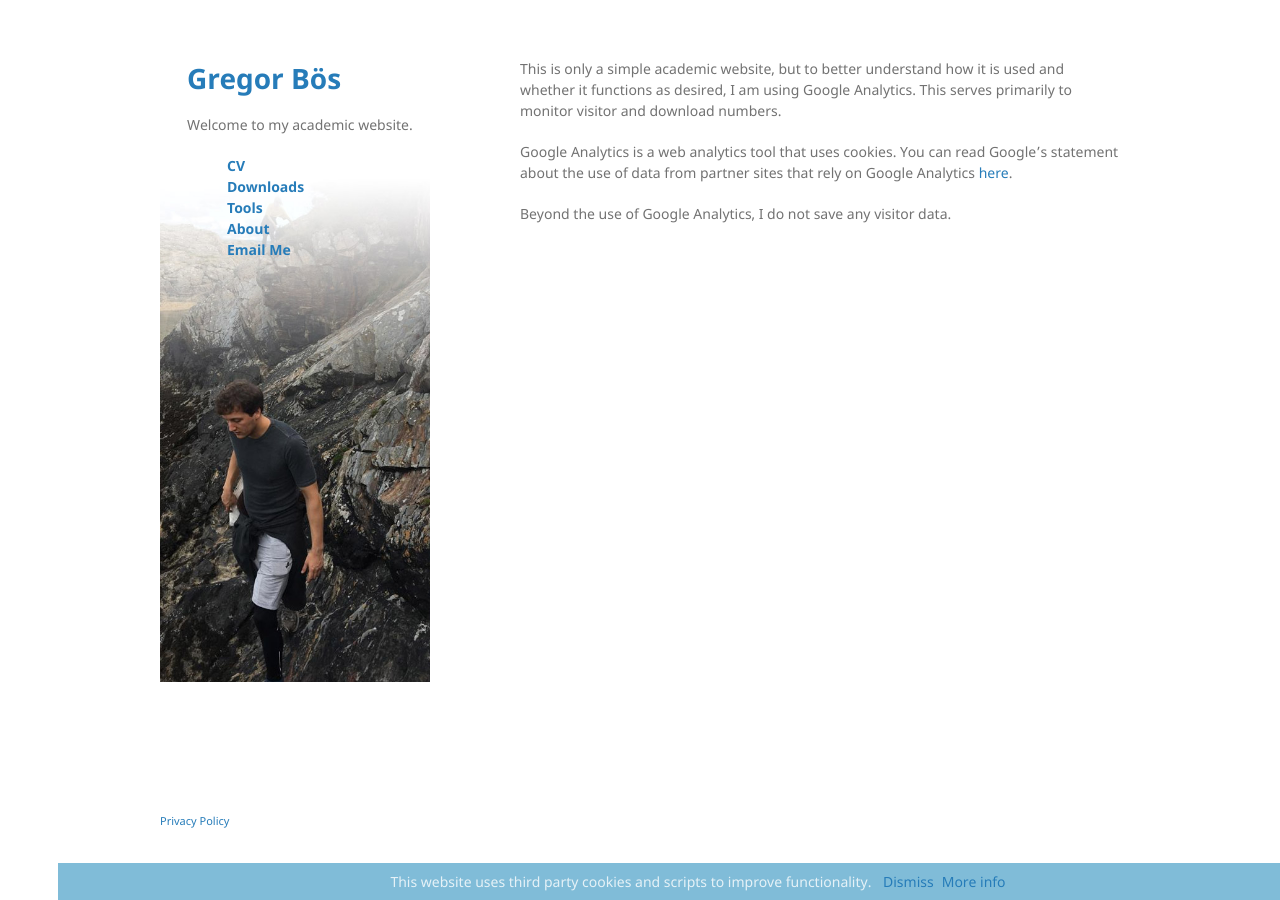
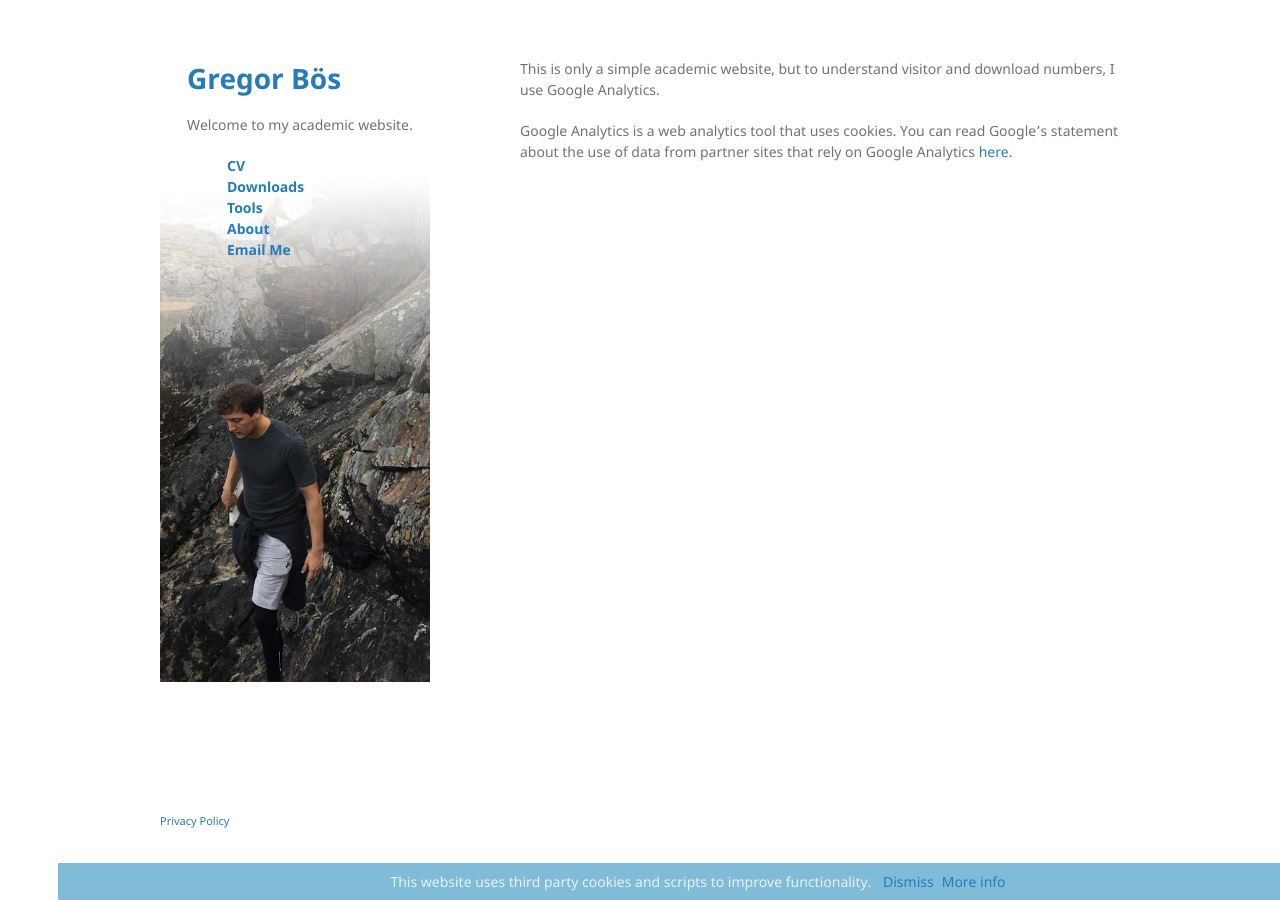
Before and after one commit to gboes/gboes.github.io, a Jekyll site: the page built from privacy.md, in a window 1280 px wide. Built offline with Jekyll 4.4.1, drawn with Linux system fonts in a browser that asks for light colours; Markdown is read by kramdown in place of the engine named in the settings.

Commit message:
Updated GA description.

```diff
--- a/privacy.md
+++ b/privacy.md
@@ -5,8 +5,6 @@ permalink: /privacy/
 description: Privacy policy of the academic website of Gregor Bös.
 ---
 
-This is only a simple academic website, but to better understand how it is used and whether it functions as desired, I am using Google Analytics. This serves primarily to monitor visitor and download numbers.
+This is only a simple academic website, but to understand visitor and download numbers, I use Google Analytics.
 
 Google Analytics is a web analytics tool that uses cookies. You can read Google's statement about the use of data from partner sites that rely on Google Analytics [here](https://policies.google.com/technologies/partner-sites).
-
-Beyond the use of Google Analytics, I do not save any visitor data.
```
